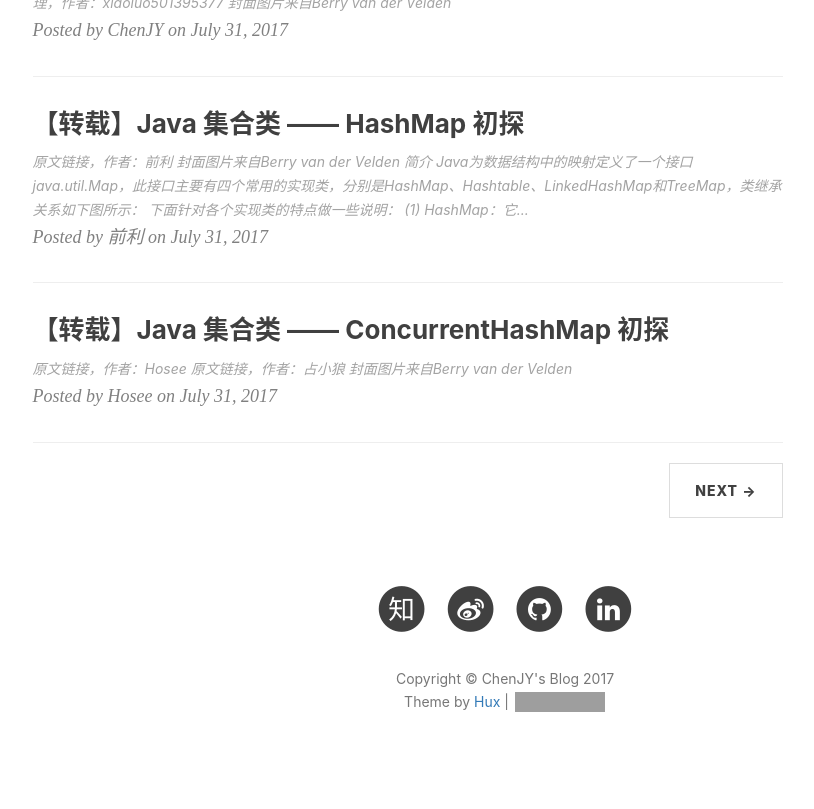
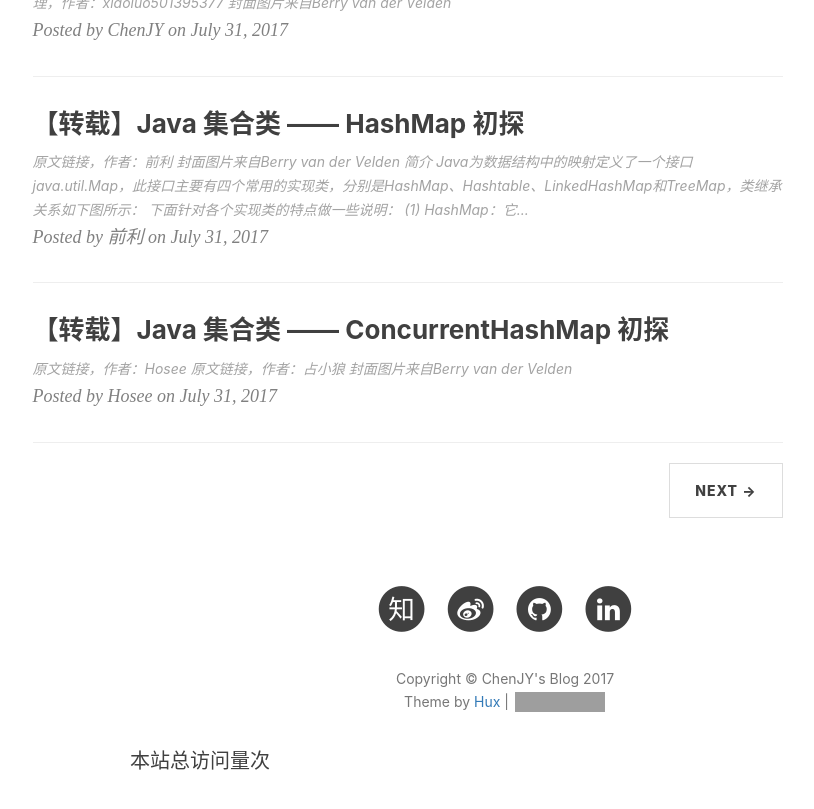
Before and after one commit to jiayangchen/jiayangchen.github.io, a Jekyll site: the page built from index.html, in a window 1280 px wide and 900 px high, scrolled down 3238 px. Shown: the top 809 px of the window, without its empty margins (135-949 px from the left). Built offline with Jekyll 4.4.1, drawn with Linux system fonts in a browser that asks for light colours; nearby versions of some CDN libraries; the list of posts is cut into pages by our own code; comment, search, counter and statistics services are not loaded; grey boxes are pictures that could not be loaded.

```diff
--- a/_includes/footer.html
+++ b/_includes/footer.html
@@ -89,10 +89,13 @@
                         src="https://ghbtns.com/github-btn.html?user=huxpro&repo=huxpro.github.io&type=star&count=true" >
                     </iframe>
                 </p>
+                <p><span id="busuanzi_container_site_pv">本站总访问量<span id="busuanzi_value_site_pv"></span>次</span></p>
             </div>
         </div>
     </div>
 </footer>
+
+<script async src="//dn-lbstatics.qbox.me/busuanzi/2.3/busuanzi.pure.mini.js"></script>
 
 <!-- jQuery -->
 <script src="{{ "/js/jquery.min.js " | prepend: site.baseurl }}"></script>
```
Also changed, not shown: img/website_architecture.jpg (added).
